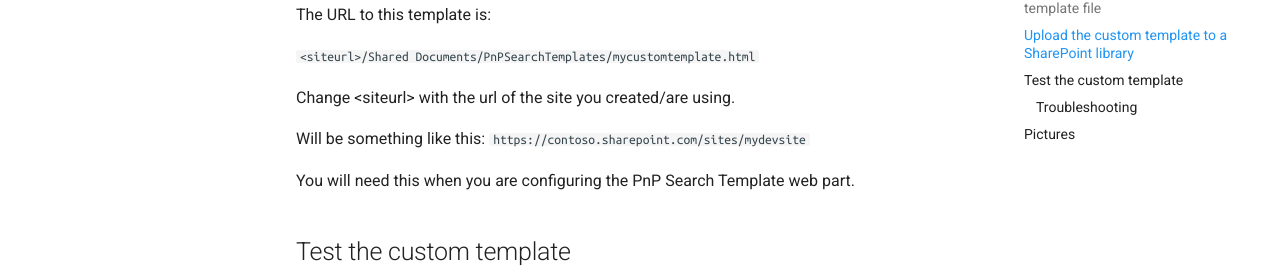
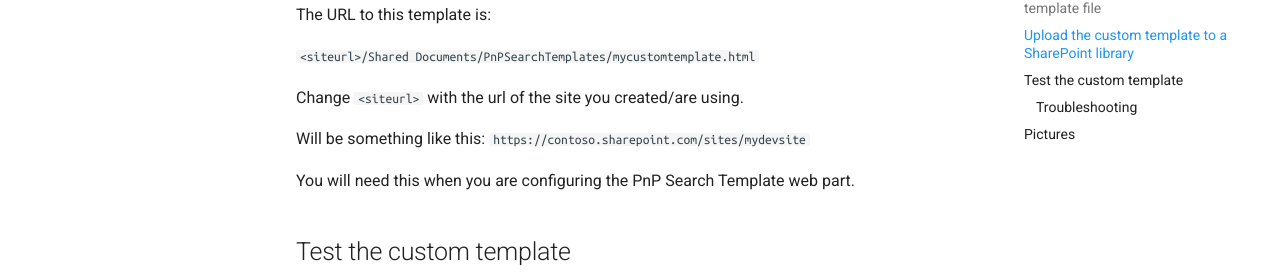
Before and after one commit to dominic5perezd/pnp-modern-search, an MkDocs documentation site: the page built from docs/scenarios/create-your-first-custom-template.md, in a window 1280 px wide and 900 px high, scrolled down 2725 px. Shown: the part 172-452 px from the top of the window. Built offline with MkDocs 1.6.1 and Material for MkDocs 9.7.7, drawn with Linux system fonts in a browser that asks for light colours; comment, search, counter and statistics services are not loaded.

Commit message:
Small typo correction

```diff
--- a/docs/scenarios/create-your-first-custom-template.md
+++ b/docs/scenarios/create-your-first-custom-template.md
@@ -127,7 +127,7 @@ The URL to this template is:
 
 `<siteurl>/Shared Documents/PnPSearchTemplates/mycustomtemplate.html`
 
-Change <siteurl\> with the url of the site you created/are using.
+Change `<siteurl>` with the url of the site you created/are using.
 
 Will be something like this: `https://contoso.sharepoint.com/sites/mydevsite`
 
```
